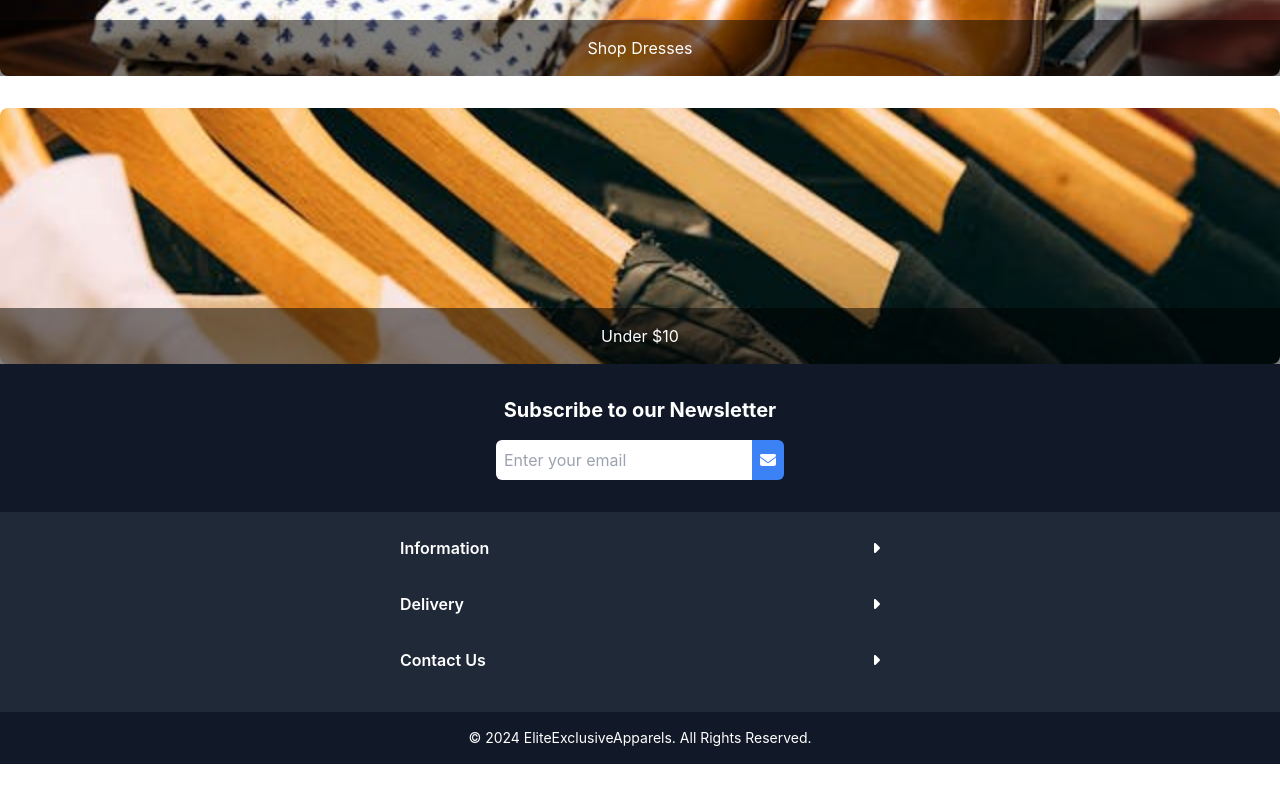
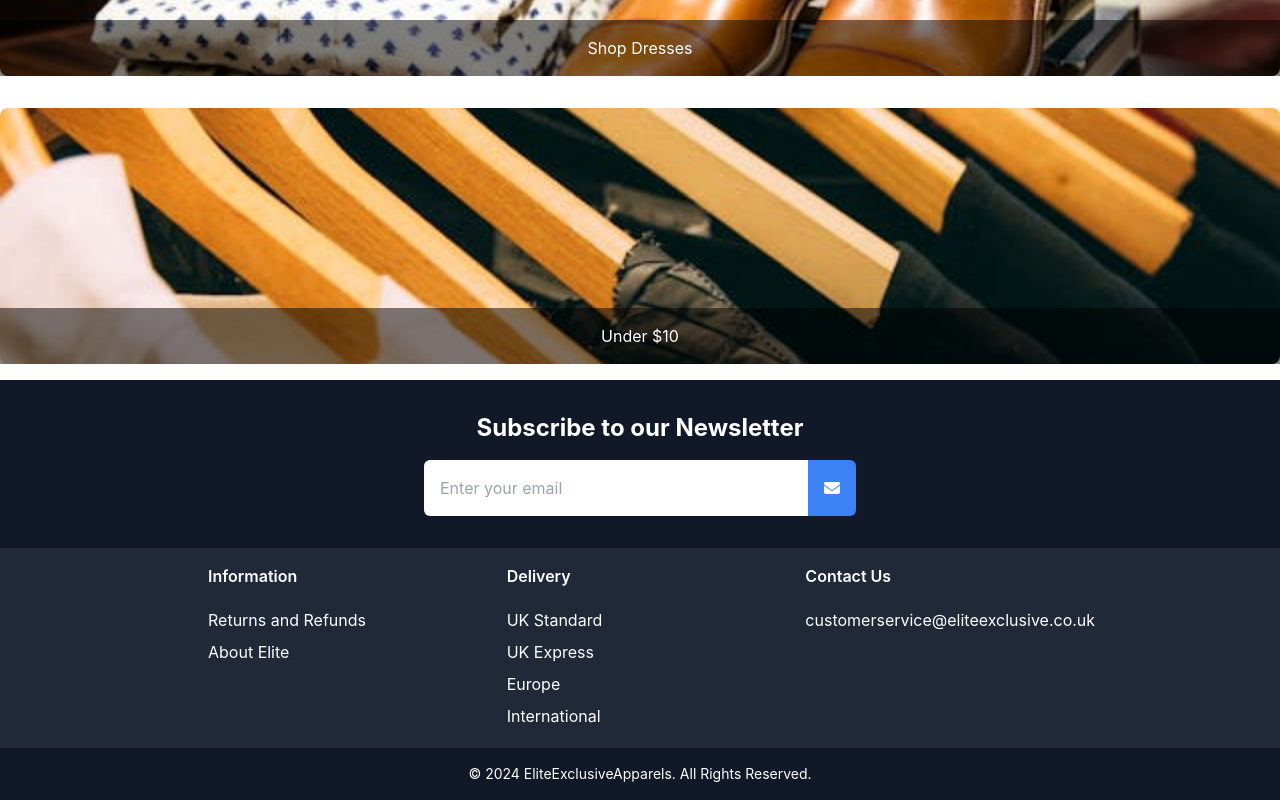
Before and after one commit to Presho99/elite-apparels, a React (Create React App) app: page / in a window 1280 px wide. Shown: the part 1772-2572 px from the top of the page. Before the commit the page ends 2536 px from the top, so only its background shows below. Built offline with nearby package versions, Linux system fonts and the light colour scheme.

Commit message:
Style footer for large screens

```diff
--- a/src/Components/Footer.js
+++ b/src/Components/Footer.js
@@ -10,17 +10,17 @@ const Footer = () => {
   };
 
   return (
-    <footer className="bg-gray-900 text-white pt-8">
+    <footer className="bg-gray-900 text-white pt-8 mt-4">
       {/* Top Part: Email Subscription */}
-      <div className="max-w-lg mx-auto text-center mb-8">
-        <h2 className="text-xl font-bold mb-4">Subscribe to our Newsletter</h2>
+      <div className="max-w-lg lg:max-w-4xl mx-auto text-center mb-8">
+        <h2 className="text-xl lg:text-2xl font-bold mb-4">Subscribe to our Newsletter</h2>
         <div className="flex justify-center items-center">
           <input
             type="email"
             placeholder="Enter your email"
-            className="p-2 rounded-l-md w-64 text-black"
+            className="p-2 lg:p-4 rounded-l-md w-64 lg:w-96 text-black"
           />
-          <button className="p-2 bg-blue-500 rounded-r-md">
+          <button className="p-2 lg:p-4 bg-blue-500 rounded-r-md">
             <FontAwesomeIcon icon={faEnvelope} />
           </button>
         </div>
@@ -28,22 +28,25 @@ const Footer = () => {
 
       {/* Bottom Part: Links Section */}
       <div className="bg-gray-800 py-4">
-        <div className="max-w-lg mx-auto">
+        <div className="max-w-lg lg:max-w-4xl mx-auto lg:flex lg:justify-between lg:items-start">
+
           {/* Information Section */}
-          <div className="mb-4 px-4">
+          <div className="mb-4 px-4 lg:mb-0 lg:w-1/3">
+            {/* Title visible only on large screens */}
+            <h3 className="hidden lg:block font-semibold mb-2 lg:mb-4">Information</h3>
             <button
-              className="w-full text-left font-semibold flex justify-between items-center py-2"
+              className="w-full text-left font-semibold flex justify-between items-center py-2 lg:hidden"
               onClick={() => toggleSection('information')}
             >
               Information
               <FontAwesomeIcon icon={faCaretRight} className={`transition-transform duration-300 ${openSection === 'information' ? 'rotate-90' : ''}`} />
             </button>
             <div
-              className={`overflow-hidden transition-max-height duration-500 ease-in-out ${
-                openSection === 'information' ? 'max-h-40' : 'max-h-0'
+              className={`overflow-hidden lg:overflow-visible lg:block transition-max-height duration-500 ease-in-out ${
+                openSection === 'information' || window.innerWidth >= 1024 ? 'max-h-40' : 'max-h-0'
               }`}
             >
-              <div className="pl-4">
+              <div className="pl-4 lg:pl-0">
                 <p className="py-1">Returns and Refunds</p>
                 <p className="py-1">About Elite</p>
               </div>
@@ -51,20 +54,22 @@ const Footer = () => {
           </div>
 
           {/* Delivery Section */}
-          <div className="mb-4 px-4">
+          <div className="mb-4 px-4 lg:mb-0 lg:w-1/3">
+            {/* Title visible only on large screens */}
+            <h3 className="hidden lg:block font-semibold mb-2 lg:mb-4">Delivery</h3>
             <button
-              className="w-full text-left font-semibold flex justify-between items-center py-2"
+              className="w-full text-left font-semibold flex justify-between items-center py-2 lg:hidden"
               onClick={() => toggleSection('delivery')}
             >
               Delivery
               <FontAwesomeIcon icon={faCaretRight} className={`transition-transform duration-300 ${openSection === 'delivery' ? 'rotate-90' : ''}`} />
             </button>
             <div
-              className={`overflow-hidden transition-max-height duration-500 ease-in-out ${
-                openSection === 'delivery' ? 'max-h-40' : 'max-h-0'
+              className={`overflow-hidden lg:overflow-visible lg:block transition-max-height duration-500 ease-in-out ${
+                openSection === 'delivery' || window.innerWidth >= 1024 ? 'max-h-40' : 'max-h-0'
               }`}
             >
-              <div className="pl-4">
+              <div className="pl-4 lg:pl-0">
                 <p className="py-1">UK Standard</p>
                 <p className="py-1">UK Express</p>
                 <p className="py-1">Europe</p>
@@ -74,31 +79,33 @@ const Footer = () => {
           </div>
 
           {/* Contact Us Section */}
-          <div className="mb-4 px-4">
+          <div className="mb-4 px-4 lg:mb-0 lg:w-1/3">
+            {/* Title visible only on large screens */}
+            <h3 className="hidden lg:block font-semibold mb-2 lg:mb-4">Contact Us</h3>
             <button
-              className="w-full text-left font-semibold flex justify-between items-center py-2"
+              className="w-full text-left font-semibold flex justify-between items-center py-2 lg:hidden"
               onClick={() => toggleSection('contact')}
             >
               Contact Us
               <FontAwesomeIcon icon={faCaretRight} className={`transition-transform duration-300 ${openSection === 'contact' ? 'rotate-90' : ''}`} />
             </button>
             <div
-              className={`overflow-hidden transition-max-height duration-500 ease-in-out ${
-                openSection === 'contact' ? 'max-h-40' : 'max-h-0'
+              className={`overflow-hidden lg:overflow-visible lg:block transition-max-height duration-500 ease-in-out ${
+                openSection === 'contact' || window.innerWidth >= 1024 ? 'max-h-40' : 'max-h-0'
               }`}
             >
-              <div className="pl-4">
+              <div className="pl-4 lg:pl-0">
                 <p className="py-1">customerservice@eliteexclusive.co.uk</p>
               </div>
             </div>
           </div>
         </div>
       </div>
+
       {/* Copyright Notice */}
       <div className="bg-gray-900 py-4 text-center">
         <p className="text-sm">&copy; 2024 EliteExclusiveApparels. All Rights Reserved.</p>
       </div>
-
     </footer>
   );
 };
```
